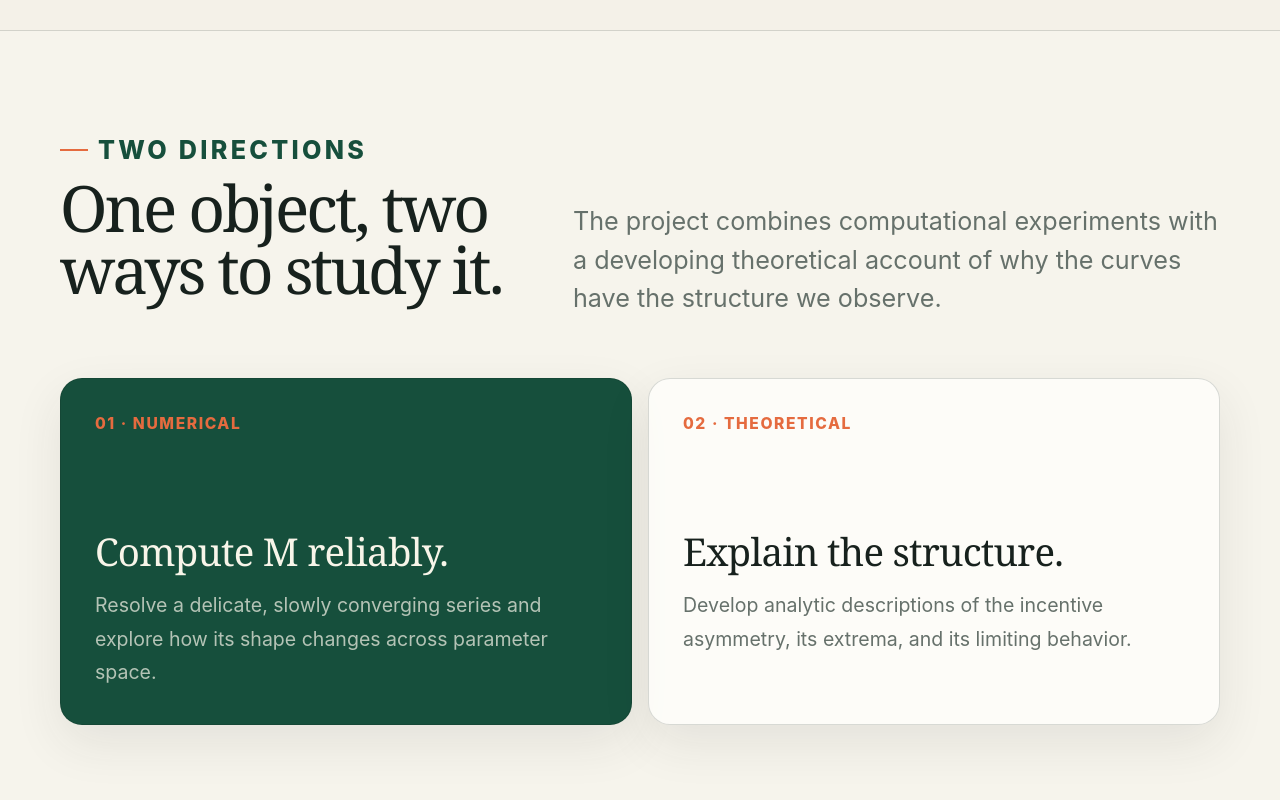
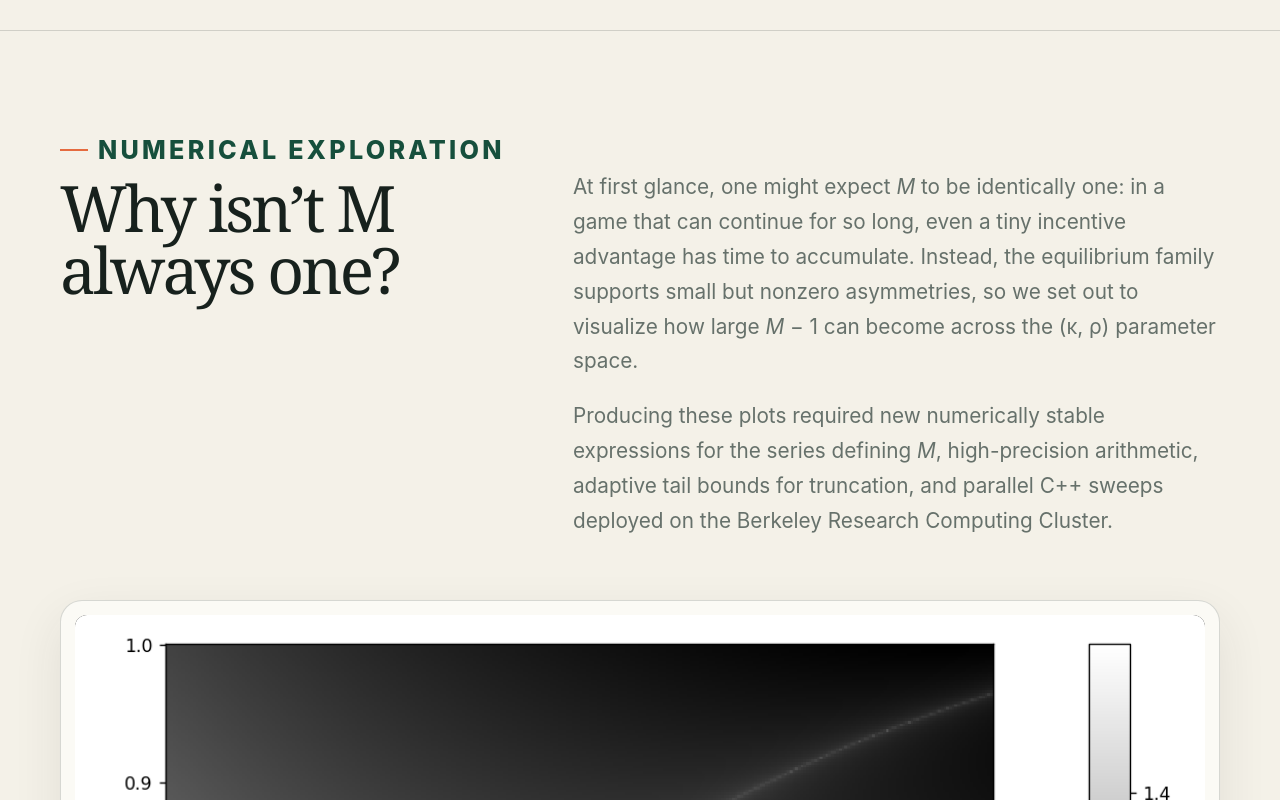
Before and after one commit to DaniilKardava/DaniilKardava.github.io, a plain HTML site: page projects/brownian-boost.html in a window 1280 px wide. Shown: the part 2400-3200 px from the top of the page. Drawn offline with Linux system fonts and the light colour scheme.

Commit message:
Focus Brownian page on theory in progress (#44)
Remove the redundant directions cards and describe the paper-in-progress approach through unit-periodic coordinates, singularities, and leading Fourier coefficients.

```diff
--- a/projects/brownian-boost.html
+++ b/projects/brownian-boost.html
@@ -67,27 +67,6 @@
       </div>
     </section>
 
-    <section class="section project-tracks" aria-labelledby="tracks-title">
-      <div class="site-shell">
-        <div class="section-heading">
-          <div><p class="eyebrow">Two directions</p><h2 id="tracks-title">One object, two ways to study it.</h2></div>
-          <p>The project combines computational experiments with a developing theoretical account of why the curves have the structure we observe.</p>
-        </div>
-        <div class="track-grid">
-          <a class="track-card active" href="#numerical">
-            <span>01 · Numerical</span>
-            <h3>Compute M reliably.</h3>
-            <p>Resolve a delicate, slowly converging series and explore how its shape changes across parameter space.</p>
-          </a>
-          <a class="track-card" href="#theoretical">
-            <span>02 · Theoretical</span>
-            <h3>Explain the structure.</h3>
-            <p>Develop analytic descriptions of the incentive asymmetry, its extrema, and its limiting behavior.</p>
-          </a>
-        </div>
-      </div>
-    </section>
-
     <section class="section" id="numerical">
       <div class="site-shell">
         <div class="section-heading numerical-heading">
@@ -132,8 +111,8 @@
           <h2>Why does M have this shape?</h2>
         </div>
         <div>
-          <p>The theoretical side will connect the geometry seen in the experiments to the underlying equilibrium equations: how asymmetry propagates through the game, why λ<sub>max</sub> forms bands in parameter space, and what controls the oscillatory small-ρ limit.</p>
-          <span class="coming-soon">Analysis in progress · this section will grow with the project</span>
+          <p>A paper in progress develops a theoretical explanation for the oscillations seen above. In a transformed coordinate where <em>M</em> is periodic with period one, we estimate the leading singularities of <em>M</em> and use them to approximate the two leading coefficients in its Fourier expansion.</p>
+          <span class="coming-soon">Paper in progress · theoretical analysis under development</span>
         </div>
       </div>
     </section>
```
